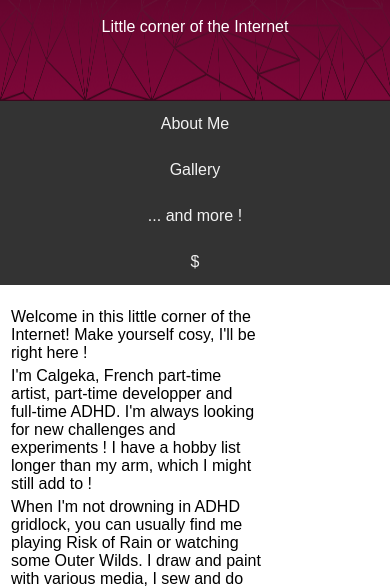
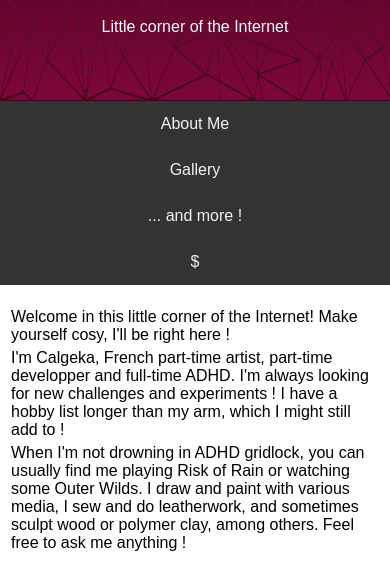
Before and after one commit to KaroThanant/CalsCOTI, a plain HTML site: page home.html in a window 390 px wide. Shown: the part 210-798 px from the top of the page. Drawn offline with Linux system fonts and the light colour scheme.

Commit message:
fix responsive home

```diff
--- a/Styles/styleMain.css
+++ b/Styles/styleMain.css
@@ -99,6 +99,9 @@ p {
     .main img {
         width: fit-content;
     }
+    .main div{
+        width: 100%;
+    }
 
 
 }
```
